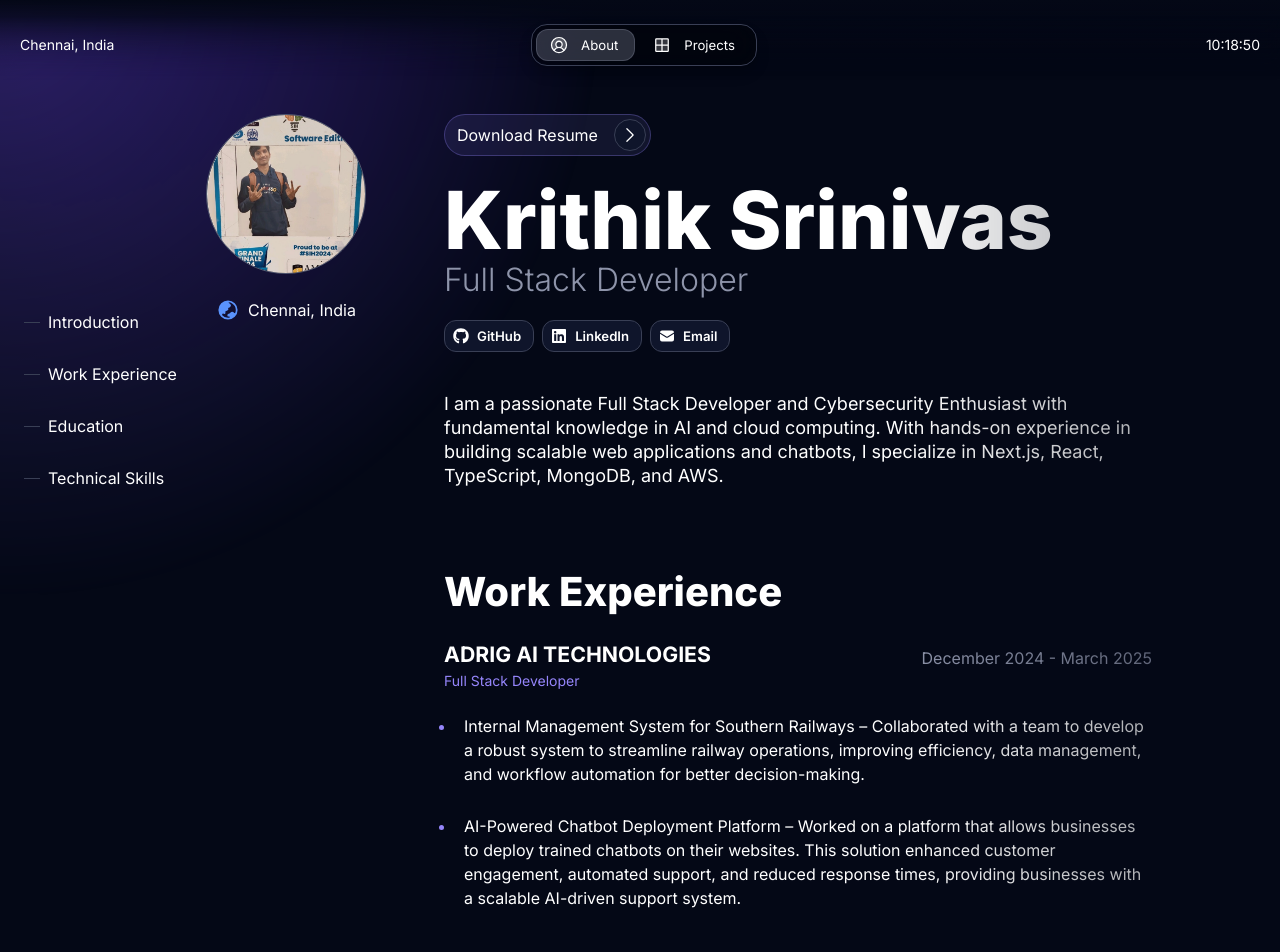
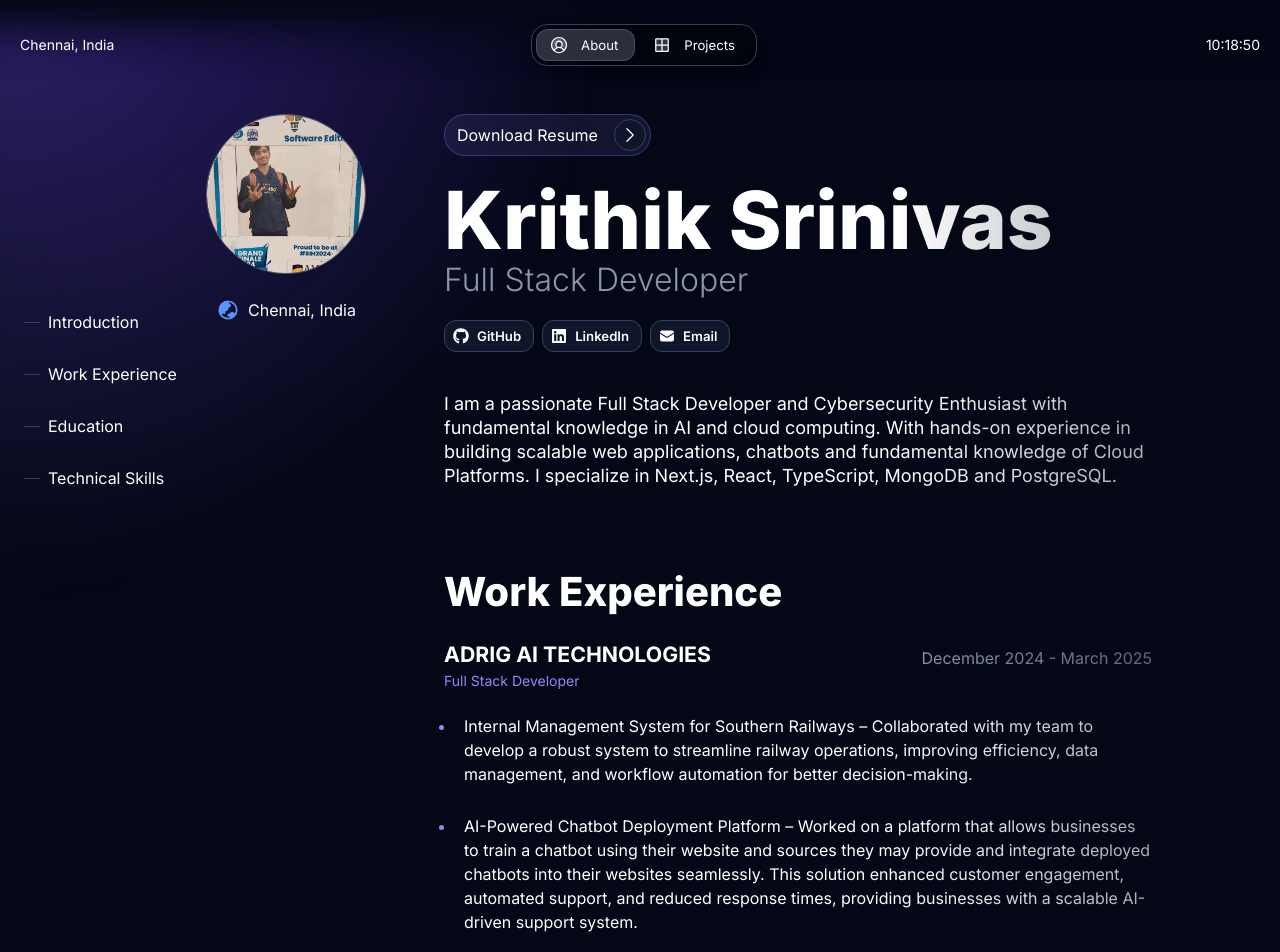
Before and after one commit to Krithik-sri/Portfolio, a Next.js app: page /about in a window 1280 px wide. Shown: the top 952 px of the page. Built offline with nearby package versions, Linux system fonts and the light colour scheme.

Commit message:
Updated content
Added a better description for my projects

```diff
--- a/src/app/resources/content.js
+++ b/src/app/resources/content.js
@@ -81,8 +81,8 @@ const about = {
     title: "Introduction",
     description: (
       <>
-       I am a passionate Full Stack Developer and Cybersecurity Enthusiast with fundamental knowledge in AI and cloud computing. With hands-on experience in building scalable web applications and chatbots,
-      I specialize in Next.js, React, TypeScript, MongoDB, and AWS.
+       I am a passionate Full Stack Developer and Cybersecurity Enthusiast with fundamental knowledge in AI and cloud computing. With hands-on experience in building scalable web applications, chatbots and fundamental knowledge of Cloud Platforms.
+      I specialize in Next.js, React, TypeScript, MongoDB and PostgreSQL.
       </>
     ),
   },
@@ -97,10 +97,10 @@ const about = {
         achievements: [
           <>
             Internal Management System for Southern Railways
-                – Collaborated with a team to develop a robust system to streamline railway operations, improving efficiency, data management, and workflow automation for better decision-making.
+                – Collaborated with my team to develop a robust system to streamline railway operations, improving efficiency, data management, and workflow automation for better decision-making.
           </>,
           <>
-            AI-Powered Chatbot Deployment Platform – Worked on a platform that allows businesses to deploy trained chatbots on their websites. This solution enhanced customer engagement, automated support, and reduced response times, providing businesses with a scalable AI-driven support system.
+            AI-Powered Chatbot Deployment Platform – Worked on a platform that allows businesses to train a chatbot using their website and sources they may provide and integrate deployed chatbots into their websites seamlessly. This solution enhanced customer engagement, automated support, and reduced response times, providing businesses with a scalable AI-driven support system.
           </>,
         ],
         images: [
```
